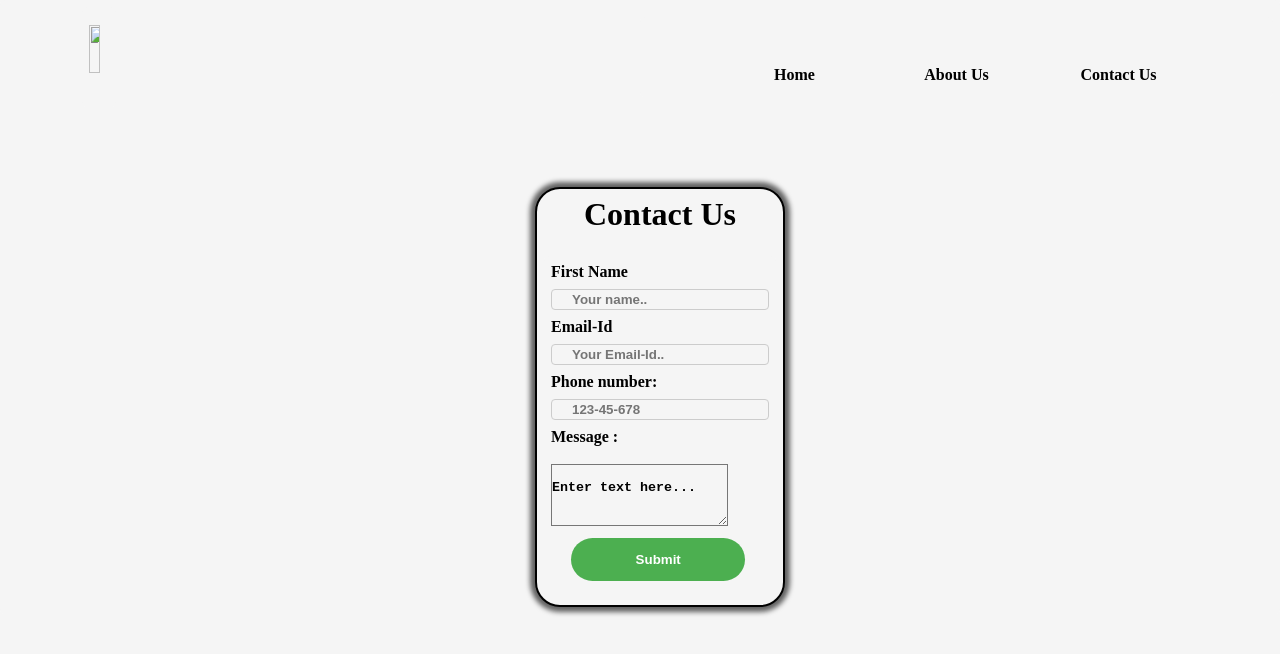
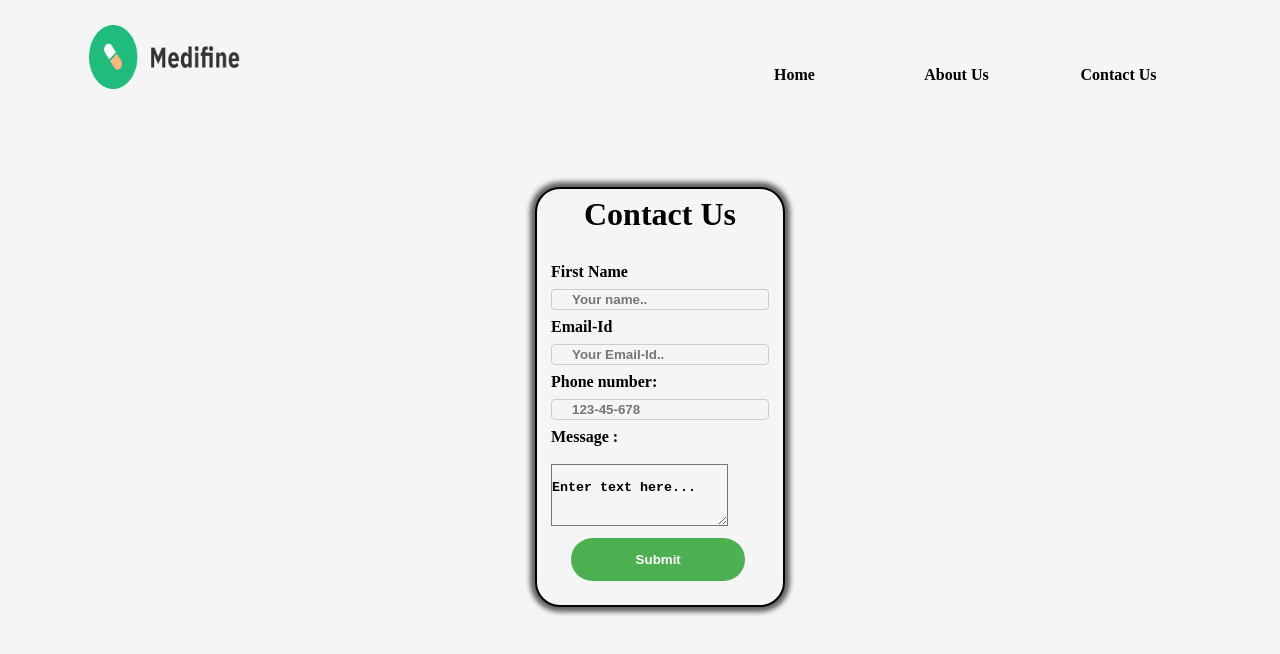
Before and after one commit to SeyaPrakash/Simple_Doctor_Appointment_website, a website: page Contact_Us.html in a window 1280 px wide. Drawn offline with Linux system fonts and the light colour scheme.

Commit message:
Update Contact_Us.html

```diff
--- a/Contact_Us.html
+++ b/Contact_Us.html
@@ -11,7 +11,7 @@
     <header>
         <div class="MainContainer">
             <div class="mainbox navibox1">
-             <img src="/Assignment Contant/logo.png" alt="">
+             <img src="logo.png" alt="">
             </div>
             <div class="mainbox navibox2">
                 <ul>
```
